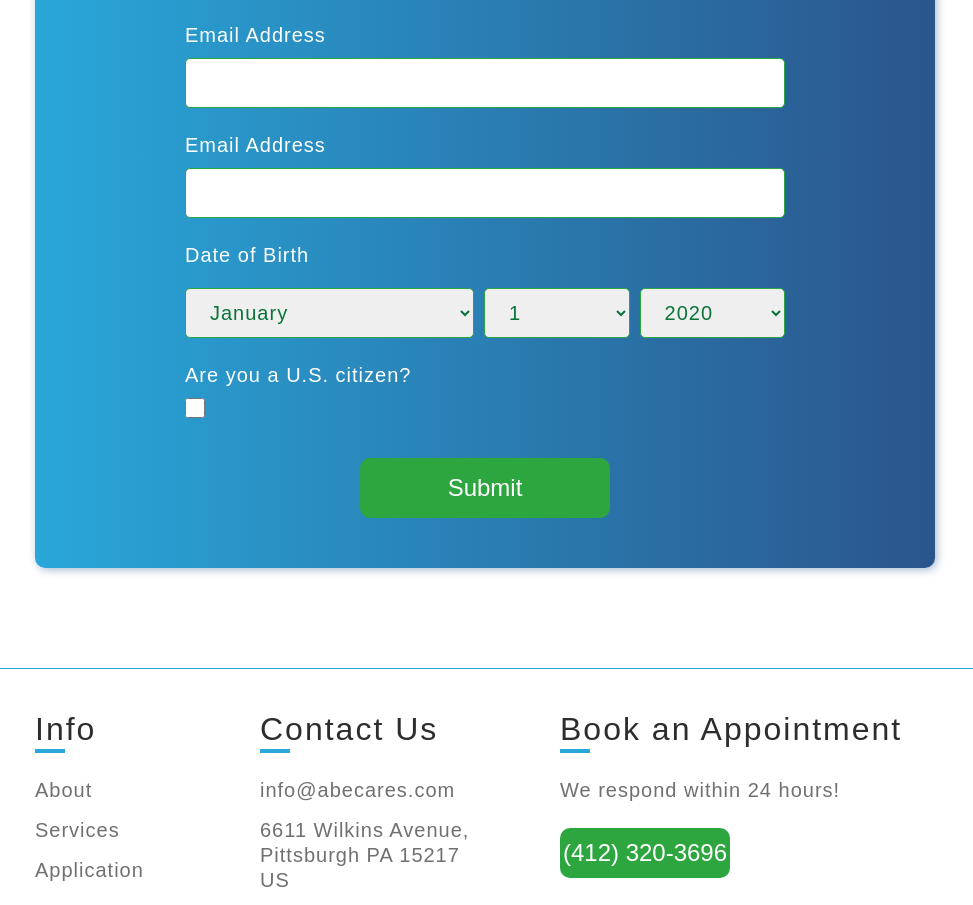
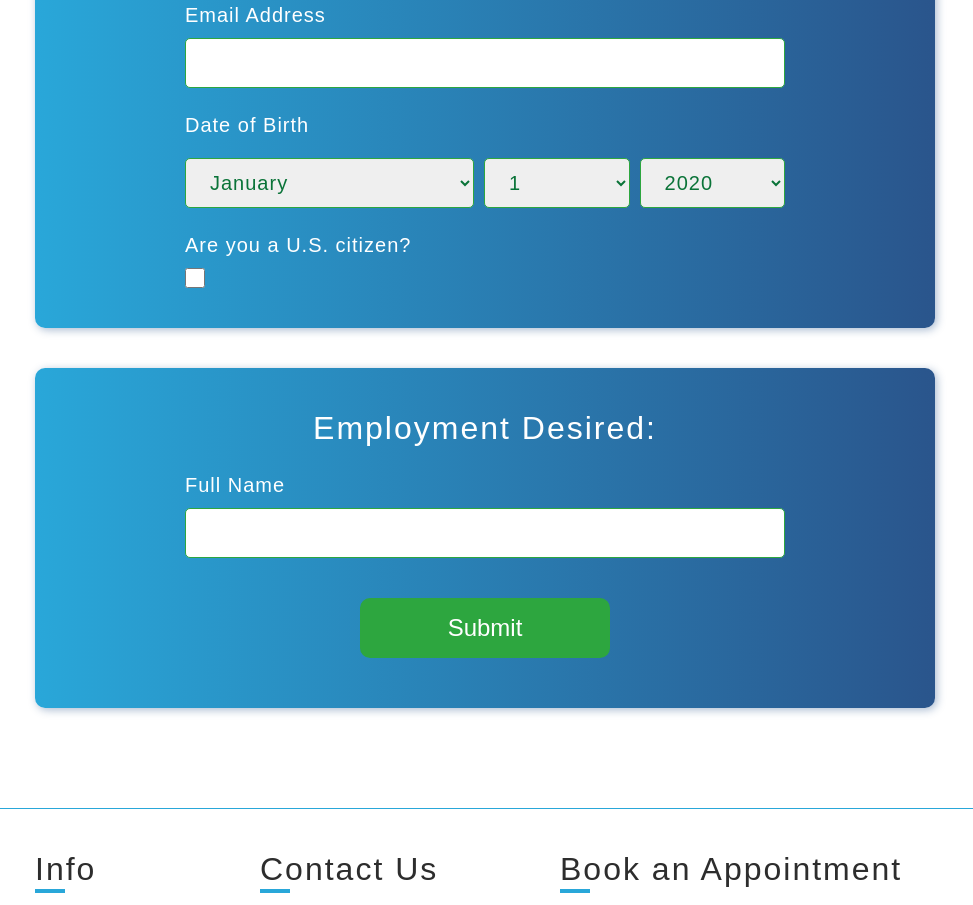
Before and after one commit to ECWireless/abecares, a Next.js app: page /application in a window 1280 px wide. Shown: the part 863-1768 px from the top of the page, without its empty margins (155-1128 px from the left). Built offline with nearby package versions, Linux system fonts and the light colour scheme; a web font is replaced by a local one.

Commit message:
ApplicationForm: State set up for form

```diff
--- a/components/ApplicationForm.js
+++ b/components/ApplicationForm.js
@@ -10,14 +10,55 @@ import Spinner from './Spinner'
 
 export default class ApplicationForm extends Component {
     state = {
-
         loading: false,
         submitted: false,
         success: false,
+        required: false,
+
+        // form state
+        name: '',
+        address1: '',
+        address2: '',
+        city: '',
+        americanState: '',
+        zipCode: '',
+        phone: '',
+        email: '',
+        birthMonth: '',
+        birthDay: '',
+        birthYear: '',
+        isCitizen: false,
     }
+
+    onNameChange = (e) => { this.setState({name: e.target.value}) }
+    onAddress1Change = (e) => { this.setState({address1: e.target.value}) }
+    onAddress2Change = (e) => { this.setState({address2: e.target.value}) }
+    onCityChange = (e) => { this.setState({city: e.target.value}) }
+    onAmericanStateChange = (e) => { this.setState({americanState: e.target.value}) }
+    onZipCodeChange = (e) => { this.setState({zipCode: e.target.value}) }
+    onPhoneChange = (e) => { this.setState({phone: e.target.value}) }
+    onEmailChange = (e) => { this.setState({email: e.target.value}) }
+    onBirthMonthChange = (e) => { this.setState({birthMonth: e.target.value}) }
+    onBirthDayChange = (e) => { this.setState({birthDay: e.target.value}) }
+    onBirthYearChange = (e) => { this.setState({birthYear: e.target.value}) }
+    onIsCitizenChange  = () => { this.setState({isCitizen: !this.state.isCitizen}) }
 
     onSubmit = (e) => {
         e.preventDefault();
+        console.log(`
+            Name: ${this.state.name}
+            Address 1: ${this.state.address1}
+            Address 2: ${this.state.address2}
+            City: ${this.state.city}
+            State: ${this.state.americanState}
+            Zip Code: ${this.state.zipCode}
+            Phone Number: ${this.state.phone}
+            Email Address: ${this.state.email}
+            Birth Month: ${this.state.birthMonth}
+            Birth Day: ${this.state.birthDay}
+            Birth Year: ${this.state.birthYear}
+            Is Citizen?: ${this.state.isCitizen}
+        `)
         // this.setState({ loading: true })
         // fetch('https://abecares-backend.herokuapp.com/send',{
         //     method: "POST",
@@ -59,57 +100,79 @@ export default class ApplicationForm extends Component {
 
         return (
             <React.Fragment>
-                <form className="form" id="contact__form" onSubmit={this.onSubmit}>
-                    <h3 style={{textAlign: 'center', marginTop: '3rem'}} className="h3 white">Personal Information</h3>
+                <form style={{gridColumn: '2 / -2', gridRow: '4 / 5', width: '100%', display: 'flex', flexDirection: 'column'}}
+                    className="container" onSubmit={this.onSubmit}
+                >
+                    <div className="form">
+                        <h3 style={{textAlign: 'center', marginTop: '4rem'}} className="h3 white">Personal Information:</h3>
                         <label htmlFor="application__input-name" className="form__label p-s">Full Name</label>
-                    <input required type="text" id="application__input-name" className="form__input p-m"
+                        <input required={this.state.required} type="text" id="application__input-name" className="form__input p-m"
+                            value={this.state.name} onChange={this.onNameChange.bind(this)}
                         />
                         <label htmlFor="application__input-address-1" className="form__label p-s">Address</label>
-                    <input required type="text" id="application__input-address-1" className="form__input p-m"
-                        placeholder="Street Address"
+                        <input required={this.state.required} type="text" id="application__input-address-1" className="form__input p-m"
+                            placeholder="Street Address" value={this.state.address1} onChange={this.onAddress1Change.bind(this)}
                         />
-                    <input required type="text" id="application__input-address-2" className="form__input p-m"
-                        placeholder="Apt, unit, etc." style={{marginTop: '1rem'}}
+                        <input required={this.state.required} type="text" id="application__input-address-2" className="form__input p-m" style={{marginTop: '1rem'}}
+                            placeholder="Apt, unit, etc." value={this.state.address2} onChange={this.onAddress2Change.bind(this)}
                         />
                         <div className="form__input-container">
-                        <input required type="text" id="application__input-city" className="form__input-medium p-m"
-                            placeholder="City" style={{marginTop: '1rem'}}
+                            <input required={this.state.required} type="text" id="application__input-city" className="form__input-medium p-m" style={{marginTop: '1rem'}}
+                                placeholder="City" value={this.state.city} onChange={this.onCityChange.bind(this)}
                             />
-                        <select name="state" id="state" className="form__input-small p-s" style={{margin: '1rem 0 0 1rem'}}>
+                            <select name="state" id="state" className="form__input-small p-s" style={{margin: '1rem 0 0 1rem'}}
+                                value={this.state.americanState} onChange={this.onAmericanStateChange.bind(this)}
+                            >
                                 {states.map(state=><option key={state.abbreviation}>{state.abbreviation}</option>)}
                             </select>
-                        <input required type="text" id="application__input-city" className="form__input-small p-m"
-                            placeholder="Zip Code" style={{margin: '1rem 0 0 1rem'}}
+                            <input required={this.state.required} type="text" id="application__input-city" className="form__input-small p-m" style={{margin: '1rem 0 0 1rem'}}
+                                placeholder="Zip Code" value={this.state.zipCode} onChange={this.onZipCodeChange.bind(this)}
                             />
                         </div>
                         <label htmlFor="application__input-phone" className="form__label p-s">Phone Number</label>
-                    <input required type="text" id="application__input-phone" className="form__input p-m" />
+                        <input required={this.state.required} type="text" id="application__input-phone" className="form__input p-m"
+                            value={this.state.phone} onChange={this.onPhoneChange.bind(this)}
+                        />
                         <label htmlFor="application__input-email" className="form__label p-s">Email Address</label>
-                    <input required type="text" id="application__input-email" className="form__input p-m" />
-                    <label htmlFor="application__input-email" className="form__label p-s">Email Address</label>
-                    <input required type="text" id="application__input-email" className="form__input p-m" />
+                        <input required={this.state.required} type="text" id="application__input-email" className="form__input p-m"
+                            value={this.state.email} onChange={this.onEmailChange.bind(this)}
+                        />
                         <label htmlFor="application__input-birth-month" className="form__label p-s">Date of Birth</label>
                         <div className="form__input-container">
-                        <select name="month" id="month" className="form__input-medium p-s" style={{margin: '1rem 0 0 0'}}>
+                            <select name="month" id="month" className="form__input-medium p-s" style={{margin: '1rem 0 0 0'}}
+                                value={this.state.birthMonth} onChange={this.onBirthMonthChange.bind(this)}
+                            >
                                 {months.map(month=><option key={month.abbreviation}>{month.name}</option>)}
                             </select>
-                        <select name="day" id="day" className="form__input-small p-s" style={{margin: '1rem 0 0 1rem'}}>
+                            <select name="day" id="day" className="form__input-small p-s" style={{margin: '1rem 0 0 1rem'}}
+                                value={this.state.birthDay} onChange={this.onBirthDayChange.bind(this)}
+                            >
                                 {days.map(day=><option key={day}>{day}</option>)}
                             </select>
-                        <select name="year" id="year" className="form__input-small p-s" style={{margin: '1rem 0 0 1rem'}}>
+                            <select name="year" id="year" className="form__input-small p-s" style={{margin: '1rem 0 0 1rem'}}
+                                value={this.state.birthYear} onChange={this.onBirthYearChange.bind(this)}
+                            >
                                 {years.map(year=><option key={year}>{year}</option>)}
                             </select>
                         </div>
                         <label htmlFor="application__input-citizenship" className="form__label p-s">Are you a U.S. citizen?</label>
                         <div className="form__input-container">
-                        <input required type="checkbox" id="application__input-citizenship" className="form__checkbox p-m" value="citizen"
+                            <input required={this.state.required} type="checkbox" id="application__input-citizenship" className="form__checkbox p-m"
+                                style={{marginBottom: '4rem'}} value={this.state.isCitizen} onChange={this.onIsCitizenChange}
                             />
                         </div>
+                    </div>
 
+                    <div className="form" style={{marginTop: '4rem'}} onSubmit={this.onSubmit}>
+                        <h3 style={{textAlign: 'center', marginTop: '4rem'}} className="h3 white">Employment Desired:</h3>
+                        <label htmlFor="application__input-name" className="form__label p-s">Full Name</label>
+                        <input required={this.state.required} type="text" id="application__input-name" className="form__input p-m"
+                        />
                         <button style={{marginBottom: '5rem'}} type="submit" id="contact__button" className="button button__l">
                             Submit
                         </button>
                         { this.state.submitted && <Snackbar success={this.state.success} onCloseSnackbar={this.onCloseSnackbar} /> }
+                    </div>
                 </form>
             </React.Fragment>
         )
--- a/sass/components/_forms.scss
+++ b/sass/components/_forms.scss
@@ -74,6 +74,19 @@
         width: 60rem;
         margin: 0 auto;
         display: flex;
+
+        @include respond(tab-port) {
+            width: 50rem;
+        }
+
+        @include respond(phone) {
+            width: 30rem;
+            flex-wrap: wrap;
+        }
+
+        @include respond(small-phone) {
+            width: 25rem;
+        }
     }
 
     &__input-medium {
@@ -93,11 +106,11 @@
         transition: all .3s ease;
 
         @include respond(tab-port) {
-            width: 50rem;
+            width: 20rem;
         }
 
         @include respond(phone) {
-            width: 30rem;
+            width: 20rem;
         }
 
         @include respond(small-phone) {
@@ -136,11 +149,12 @@
         transition: all .3s ease;
 
         @include respond(tab-port) {
-            width: 50rem;
+            width: 15rem;
         }
 
         @include respond(phone) {
-            width: 30rem;
+            width: 20rem;
+            margin-left: 0 !important;
         }
 
         @include respond(small-phone) {
@@ -179,15 +193,7 @@
         transition: all .3s ease;
 
         @include respond(tab-port) {
-            width: 50rem;
-        }
-
-        @include respond(phone) {
-            width: 30rem;
-        }
-
-        @include respond(small-phone) {
-            width: 25rem;
+            grid-column: 1 / 2;
         }
 
         &:hover {
--- a/sass/containers/application/_index.scss
+++ b/sass/containers/application/_index.scss
@@ -3,7 +3,7 @@
         grid-template-rows: 12rem 5rem 4rem 1rem auto 10rem;
     }
 
-    grid-template-rows: 12rem 5rem 4rem 1rem auto 10rem;
+    grid-template-rows: 12rem 5rem 4rem auto 10rem;
 
     &__subtitle {
         grid-row: 1 / 2;
```
Lines whose indentation alone changed are shown as unchanged.
